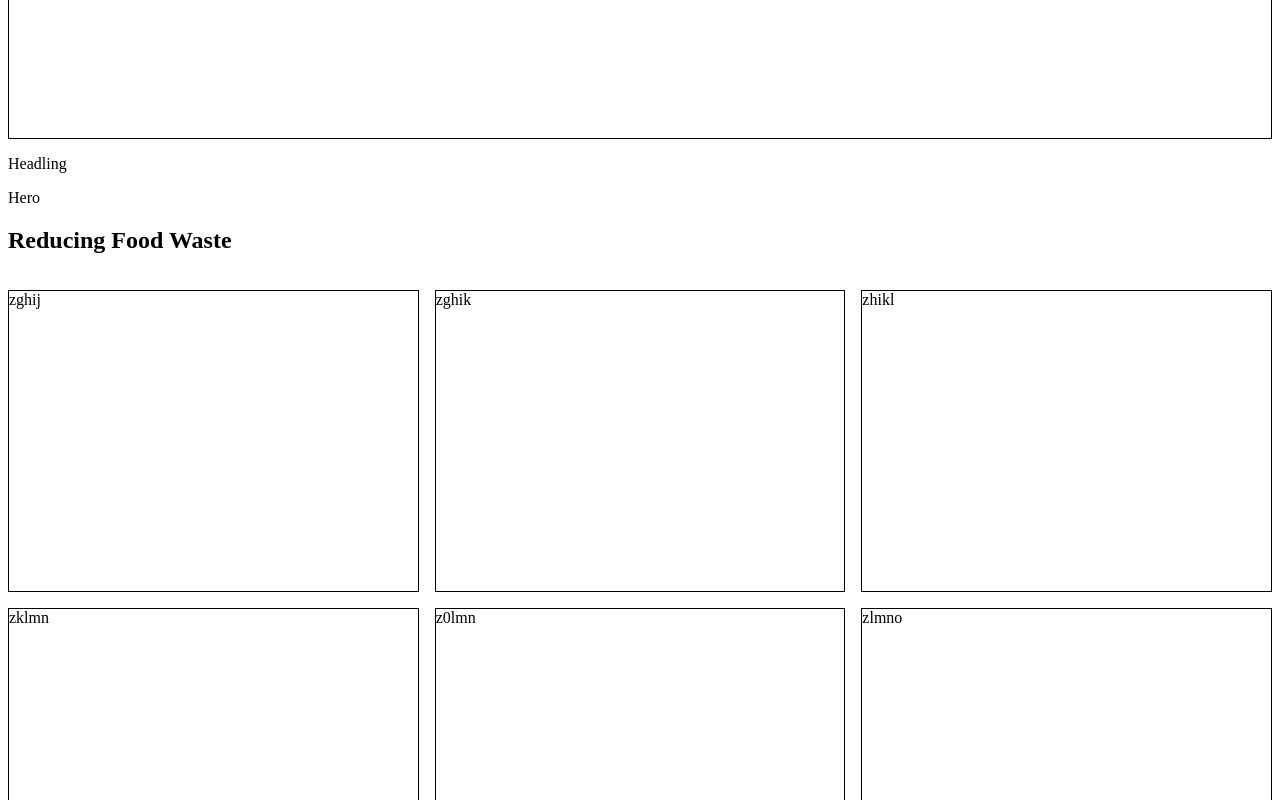
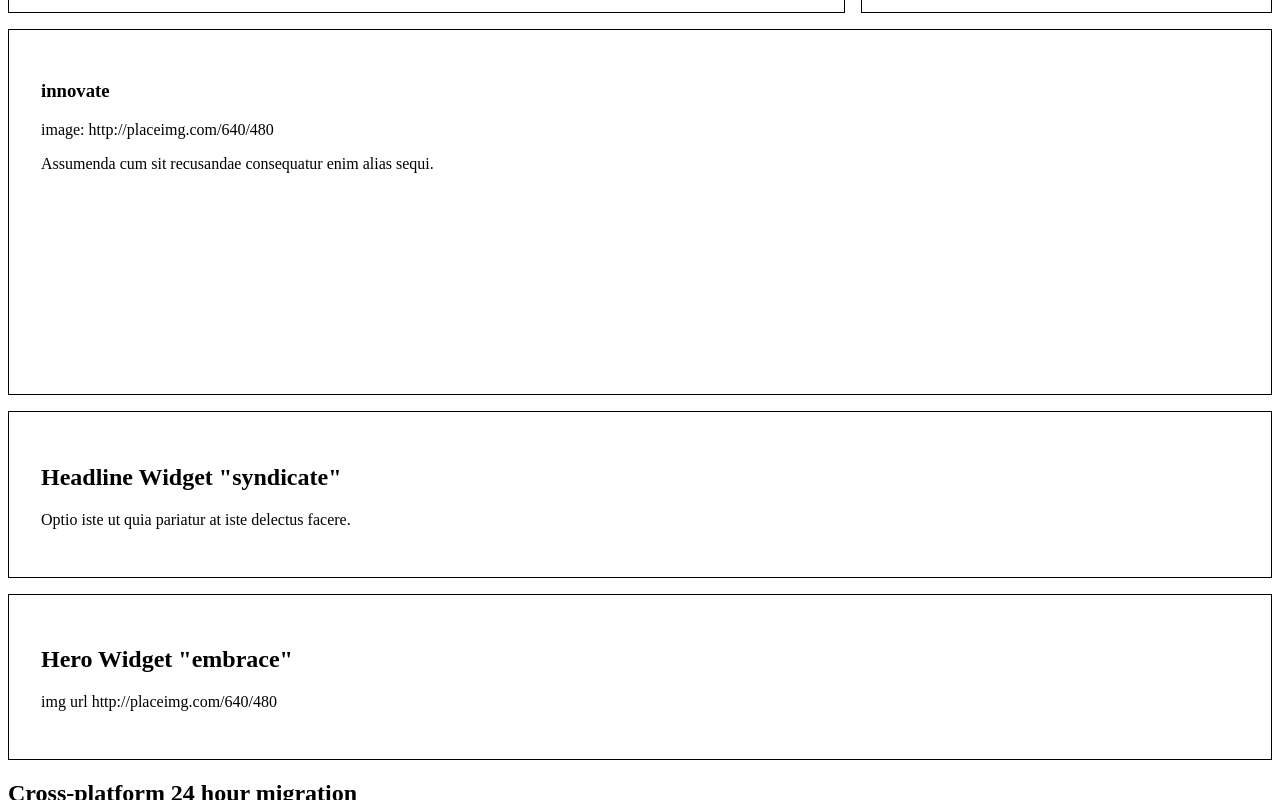
Before and after one commit to AlexKMarshall/homepage-poc, a React (Create React App) app: page / in a window 1280 px wide. Shown: the part 1280-2080 px from the top of the page. Built offline with nearby package versions, Linux system fonts and the light colour scheme.

Commit message:
update mock data

```diff
--- a/package.json
+++ b/package.json
@@ -7,7 +7,10 @@
     "@testing-library/jest-dom": "^5.11.4",
     "@testing-library/react": "^11.1.0",
     "@testing-library/user-event": "^12.1.10",
+    "faker": "^5.5.3",
     "react": "^17.0.2",
+    "react-dnd": "^14.0.2",
+    "react-dnd-html5-backend": "^14.0.0",
     "react-dom": "^17.0.2",
     "react-scripts": "4.0.3",
     "styled-components": "^5.3.0",
--- a/src/cards-dndkit.js
+++ b/src/cards-dndkit.js
@@ -15,7 +15,7 @@ import {
 } from "@dnd-kit/sortable";
 import styled from "styled-components";
 
-export function CardsWidget({ items, onCardsReorder }) {
+export function CardsWidget({ items, onCardsReorder, itemDetails }) {
   const itemsWithId = useMemo(
     () => items.map((item) => ({ ...item, id: item.uid })),
     [items]
@@ -42,7 +42,12 @@ export function CardsWidget({ items, onCardsReorder }) {
       >
         <SCards>
           {itemsWithId.map(({ uid, span }) => (
-            <SortableCard key={uid} uid={uid} span={span} />
+            <SortableCard
+              key={uid}
+              uid={uid}
+              span={span}
+              cardDetails={itemDetails[uid]}
+            />
           ))}
         </SCards>
       </SortableContext>
@@ -56,7 +61,7 @@ const SCards = styled.div`
   column-gap: 16px;
 `;
 
-function SortableCard({ uid, name, span }) {
+function SortableCard({ uid, span, cardDetails }) {
   const { attributes, listeners, setNodeRef, transform, transition } =
     useSortable({ id: uid });
 
@@ -73,16 +78,18 @@ function SortableCard({ uid, name, span }) {
       {...attributes}
       {...listeners}
       colSpan={span}
-    >
-      {uid}
-    </CardWithRef>
+      cardDetails={cardDetails}
+    />
   );
 }
 
-function Card({ uid, span, children, ...props }, ref) {
+function Card({ span, children, cardDetails, ...props }, ref) {
+  const { title, imgUrl, description } = cardDetails;
   return (
     <SCard colSpan={span} {...props} ref={ref}>
-      {children}
+      <h3>{title}</h3>
+      <p>image: {imgUrl}</p>
+      <p>{description}</p>
     </SCard>
   );
 }
@@ -92,5 +99,6 @@ const CardWithRef = forwardRef(Card);
 const SCard = styled.div`
   height: 300px;
   border: 1px solid black;
+  padding: 2rem;
   grid-column: span ${(p) => p.colSpan};
 `;
--- a/src/homepage.js
+++ b/src/homepage.js
@@ -1,11 +1,11 @@
 import React, { useState } from "react";
 import styled from "styled-components";
 import { arrayMove } from "./utils";
-import { mockLayoutData } from "./mockData";
+import { queryLayoutData, querySingleWidget } from "./mockData";
 import { CardsWidget } from "./cards-dndkit";
 
 export default function Homepage() {
-  const [layoutData, setLayoutData] = useState(mockLayoutData);
+  const [layoutData, setLayoutData] = useState(() => queryLayoutData());
   const {
     data: {
       project_homepage: { project, sections },
@@ -78,27 +78,58 @@ export default function Homepage() {
 }
 
 function Widget({ uid, type, items, onWidgetItemsReorder }) {
+  const widgetDetails = querySingleWidget(uid);
+
   switch (type) {
     case "cards":
       return (
-        <CardsWidget items={items} onCardsReorder={onWidgetItemsReorder} />
+        <CardsWidget
+          items={items}
+          itemDetails={widgetDetails.itemDetails}
+          onCardsReorder={onWidgetItemsReorder}
+        />
       );
     case "headline":
-      return <Headline />;
+      return (
+        <Headline
+          title={widgetDetails.title}
+          description={widgetDetails.description}
+        />
+      );
     case "hero":
-      return <Hero />;
+      return <Hero title={widgetDetails.title} imgUrl={widgetDetails.imgUrl} />;
     default:
       throw new Error(`Unexpected widget type "${type}"`);
   }
 }
 
-function Headline() {
-  return <div>Headling</div>;
+function Headline({ title, description }) {
+  return (
+    <SHeadline>
+      <h2>Headline Widget "{title}"</h2>
+      <p>{description}</p>
+    </SHeadline>
+  );
 }
 
-function Hero() {
-  return <div>Hero</div>;
+const SHeadline = styled.div`
+  padding: 2rem;
+  border: 1px solid black;
+`;
+
+function Hero({ title, imgUrl }) {
+  return (
+    <SHero>
+      <h2>Hero Widget "{title}"</h2>
+      <p>img url {imgUrl}</p>
+    </SHero>
+  );
 }
+
+const SHero = styled.div`
+  padding: 2rem;
+  border: 1px solid black;
+`;
 
 const Stack = styled.div`
   display: flex;
--- a/src/mockData.js
+++ b/src/mockData.js
@@ -1,190 +1,253 @@
-// eslint-disable-next-line import/prefer-default-export
-export const mockLayoutData = {
+import faker from "faker";
+
+const backendData = {
   data: {
     project_homepage: {
-      uid: "abcde",
+      uid: faker.datatype.uuid(),
       project: {
-        uid: "bcdeg",
-        name: "Project Name",
+        uid: faker.datatype.uuid(),
+        name: faker.company.companyName(),
       },
       sections: [
         {
           position: 1,
-          uid: "cdegh",
-          name: "Disrupting Meal Patterns",
+          uid: faker.datatype.uuid(),
+          name: faker.company.catchPhrase(),
           widgets: [
             {
               position: 1,
-              uid: "deghi",
+              uid: faker.datatype.uuid(),
               type: "cards",
               items: [
                 {
                   position: 1,
-                  uid: "eghij",
+                  uid: faker.datatype.uuid(),
                   span: 4,
+                  title: faker.company.bsBuzz(),
+                  imgUrl: faker.image.imageUrl(),
+                  description: faker.lorem.sentence(),
                 },
                 {
                   position: 2,
-                  uid: "eghik",
+                  uid: faker.datatype.uuid(),
                   span: 4,
+                  title: faker.company.bsBuzz(),
+                  imgUrl: faker.image.imageUrl(),
+                  description: faker.lorem.sentence(),
                 },
                 {
                   position: 3,
-                  uid: "ghikl",
+                  uid: faker.datatype.uuid(),
                   span: 4,
+                  title: faker.company.bsBuzz(),
+                  imgUrl: faker.image.imageUrl(),
+                  description: faker.lorem.sentence(),
                 },
               ],
             },
             {
               position: 2,
-              uid: "hiklm",
+              uid: faker.datatype.uuid(),
               type: "cards",
               items: [
                 {
                   position: 1,
-                  uid: "iklmn",
+                  uid: faker.datatype.uuid(),
                   span: 4,
+                  title: faker.company.bsBuzz(),
+                  imgUrl: faker.image.imageUrl(),
+                  description: faker.lorem.sentence(),
                 },
                 {
                   position: 2,
-                  uid: "i0lmn",
+                  uid: faker.datatype.uuid(),
                   span: 4,
+                  title: faker.company.bsBuzz(),
+                  imgUrl: faker.image.imageUrl(),
+                  description: faker.lorem.sentence(),
                 },
                 {
                   position: 3,
-                  uid: "klmno",
+                  uid: faker.datatype.uuid(),
                   span: 4,
+                  title: faker.company.bsBuzz(),
+                  imgUrl: faker.image.imageUrl(),
+                  description: faker.lorem.sentence(),
                 },
               ],
             },
             {
               position: 3,
-              uid: "lmnop",
+              uid: faker.datatype.uuid(),
               type: "cards",
               items: [
                 {
                   position: 1,
-                  uid: "mnopq",
+                  uid: faker.datatype.uuid(),
                   span: 8,
+                  title: faker.company.bsBuzz(),
+                  imgUrl: faker.image.imageUrl(),
+                  description: faker.lorem.sentence(),
                 },
                 {
                   position: 3,
-                  uid: "nopqr",
+                  uid: faker.datatype.uuid(),
                   span: 4,
+                  title: faker.company.bsBuzz(),
+                  imgUrl: faker.image.imageUrl(),
+                  description: faker.lorem.sentence(),
                 },
               ],
             },
             {
               position: 4,
-              uid: "opqrs",
+              uid: faker.datatype.uuid(),
               type: "cards",
               items: [
                 {
                   position: 1,
-                  uid: "pqrst",
+                  uid: faker.datatype.uuid(),
                   span: 12,
+                  title: faker.company.bsBuzz(),
+                  imgUrl: faker.image.imageUrl(),
+                  description: faker.lorem.sentence(),
                 },
               ],
             },
             {
               position: 5,
-              uid: "qrstu",
+              uid: faker.datatype.uuid(),
               type: "headline",
+              title: faker.company.bsBuzz(),
+              description: faker.lorem.sentence(),
             },
             {
               position: 6,
-              uid: "rstuv",
+              uid: faker.datatype.uuid(),
               type: "hero",
+              title: faker.company.bsBuzz(),
+              imgUrl: faker.image.imageUrl(),
             },
           ],
         },
         {
           position: 2,
-          uid: "cdegi",
-          name: "Reducing Food Waste",
+          uid: faker.datatype.uuid(),
+          name: faker.company.catchPhrase(),
           widgets: [
             {
               position: 1,
-              uid: "zeghi",
+              uid: faker.datatype.uuid(),
               type: "cards",
               items: [
                 {
                   position: 1,
-                  uid: "zghij",
+                  uid: faker.datatype.uuid(),
                   span: 4,
+                  title: faker.company.bsBuzz(),
+                  imgUrl: faker.image.imageUrl(),
+                  description: faker.lorem.sentence(),
                 },
                 {
                   position: 2,
-                  uid: "zghik",
+                  uid: faker.datatype.uuid(),
                   span: 4,
+                  title: faker.company.bsBuzz(),
+                  imgUrl: faker.image.imageUrl(),
+                  description: faker.lorem.sentence(),
                 },
                 {
                   position: 3,
-                  uid: "zhikl",
+                  uid: faker.datatype.uuid(),
                   span: 4,
+                  title: faker.company.bsBuzz(),
+                  imgUrl: faker.image.imageUrl(),
+                  description: faker.lorem.sentence(),
                 },
               ],
             },
             {
               position: 2,
-              uid: "ziklm",
+              uid: faker.datatype.uuid(),
               type: "cards",
               items: [
                 {
                   position: 1,
-                  uid: "zklmn",
+                  uid: faker.datatype.uuid(),
                   span: 4,
+                  title: faker.company.bsBuzz(),
+                  imgUrl: faker.image.imageUrl(),
+                  description: faker.lorem.sentence(),
                 },
                 {
                   position: 2,
-                  uid: "z0lmn",
+                  uid: faker.datatype.uuid(),
                   span: 4,
+                  title: faker.company.bsBuzz(),
+                  imgUrl: faker.image.imageUrl(),
+                  description: faker.lorem.sentence(),
                 },
                 {
                   position: 3,
-                  uid: "zlmno",
+                  uid: faker.datatype.uuid(),
                   span: 4,
+                  title: faker.company.bsBuzz(),
+                  imgUrl: faker.image.imageUrl(),
+                  description: faker.lorem.sentence(),
                 },
               ],
             },
             {
               position: 3,
-              uid: "zmnop",
+              uid: faker.datatype.uuid(),
               type: "cards",
               items: [
                 {
                   position: 1,
-                  uid: "znopq",
+                  uid: faker.datatype.uuid(),
                   span: 8,
+                  title: faker.company.bsBuzz(),
+                  imgUrl: faker.image.imageUrl(),
+                  description: faker.lorem.sentence(),
                 },
                 {
                   position: 3,
-                  uid: "zopqr",
+                  uid: faker.datatype.uuid(),
                   span: 4,
+                  title: faker.company.bsBuzz(),
+                  imgUrl: faker.image.imageUrl(),
+                  description: faker.lorem.sentence(),
                 },
               ],
             },
             {
               position: 4,
-              uid: "zpqrs",
+              uid: faker.datatype.uuid(),
               type: "cards",
               items: [
                 {
                   position: 1,
-                  uid: "zqrst",
+                  uid: faker.datatype.uuid(),
                   span: 12,
+                  title: faker.company.bsBuzz(),
+                  imgUrl: faker.image.imageUrl(),
+                  description: faker.lorem.sentence(),
                 },
               ],
             },
             {
               position: 5,
-              uid: "zrstu",
+              uid: faker.datatype.uuid(),
               type: "headline",
+              title: faker.company.bsBuzz(),
+              description: faker.lorem.sentence(),
             },
             {
               position: 6,
-              uid: "zstuv",
+              uid: faker.datatype.uuid(),
               type: "hero",
+              title: faker.company.bsBuzz(),
+              imgUrl: faker.image.imageUrl(),
             },
           ],
         },
@@ -192,3 +255,52 @@ export const mockLayoutData = {
     },
   },
 };
+
+// this gives us just the layout information
+export function queryLayoutData() {
+  return {
+    ...backendData,
+    data: {
+      ...backendData.data,
+      project_homepage: {
+        ...backendData.data.project_homepage,
+        sections: backendData.data.project_homepage.sections.map((section) => ({
+          ...section,
+          widgets: section.widgets.map((widget) => ({
+            uid: widget.uid,
+            position: widget.position,
+            type: widget.type,
+            items: widget.items?.map((item) => ({
+              uid: item.uid,
+              position: item.position,
+              span: item.span,
+            })),
+          })),
+        })),
+      },
+    },
+  };
+}
+
+function allWidgets() {
+  return backendData.data.project_homepage.sections.flatMap(
+    (section) => section.widgets
+  );
+}
+
+// this gives us the details of a single widget, and for cards it
+// gives us the items in a hash object, rather than an array
+// so the layout and content can be separate on the front end
+export function querySingleWidget(widgetUid) {
+  const backendWidget = allWidgets().find((widget) => widget.uid === widgetUid);
+  if (backendWidget) {
+    const { items, ...widgetDetails } = {
+      ...backendWidget,
+      itemDetails: backendWidget.items?.reduce(
+        (acc, cur) => Object.assign(acc, { [cur.uid]: cur }),
+        {}
+      ),
+    };
+    return widgetDetails;
+  }
+}
```
Also changed, not shown: src/homepage-reactdnd.js (deleted, +0 -107 lines), src/cards-reactdnd.js (deleted), 1 other file (tests, documents, lock files or other folders).
